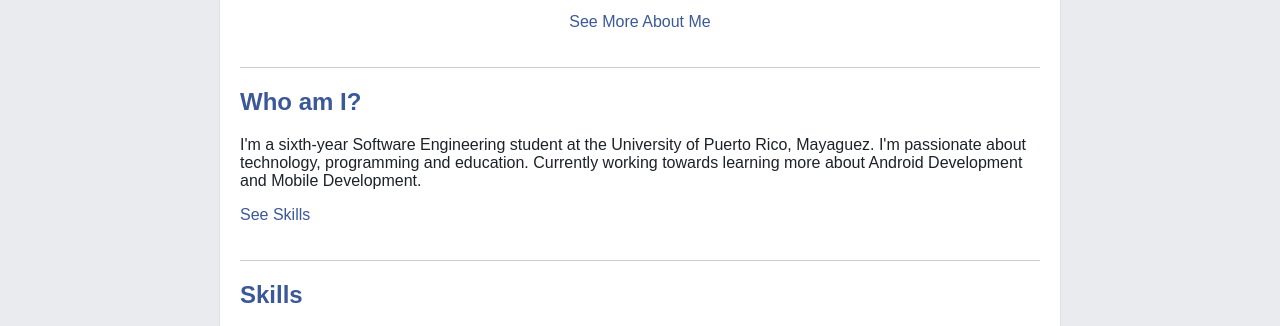
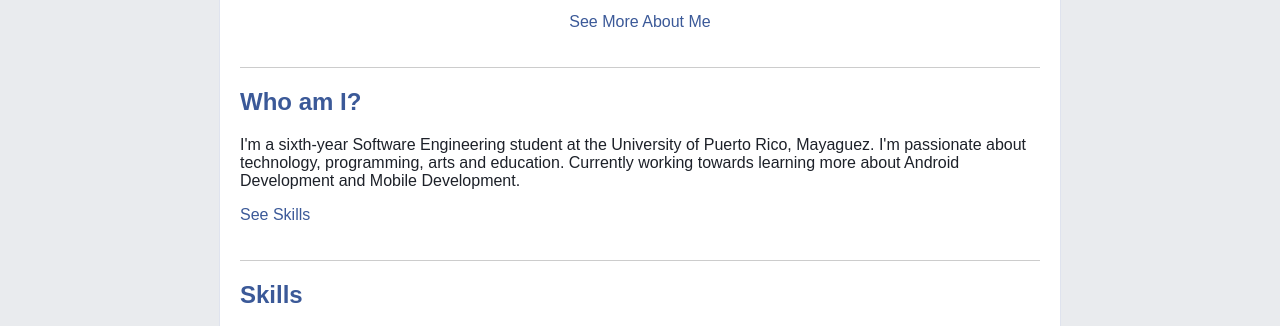
Before and after one commit to sandy-marrero/sandy-marrero.github.io, a plain HTML site: page index.html in a window 1280 px wide. Shown: the part 428-754 px from the top of the page. Drawn offline with Linux system fonts and the light colour scheme.

Commit message:
update index.html

```diff
--- a/index.html
+++ b/index.html
@@ -188,7 +188,7 @@
         </div>
         <div id="about" class="section">
             <h2>Who am I?</h2>
-            <p>I'm a sixth-year Software Engineering student at the University of Puerto Rico, Mayaguez. I'm passionate about technology, programming and education. Currently working towards learning more about Android Development and Mobile Development.</p>
+            <p>I'm a sixth-year Software Engineering student at the University of Puerto Rico, Mayaguez. I'm passionate about technology, programming, arts and education. Currently working towards learning more about Android Development and Mobile Development.</p>
             <p><a href="#skills">See Skills</a></p>
         </div>
         <div id="skills" class="section">
```
